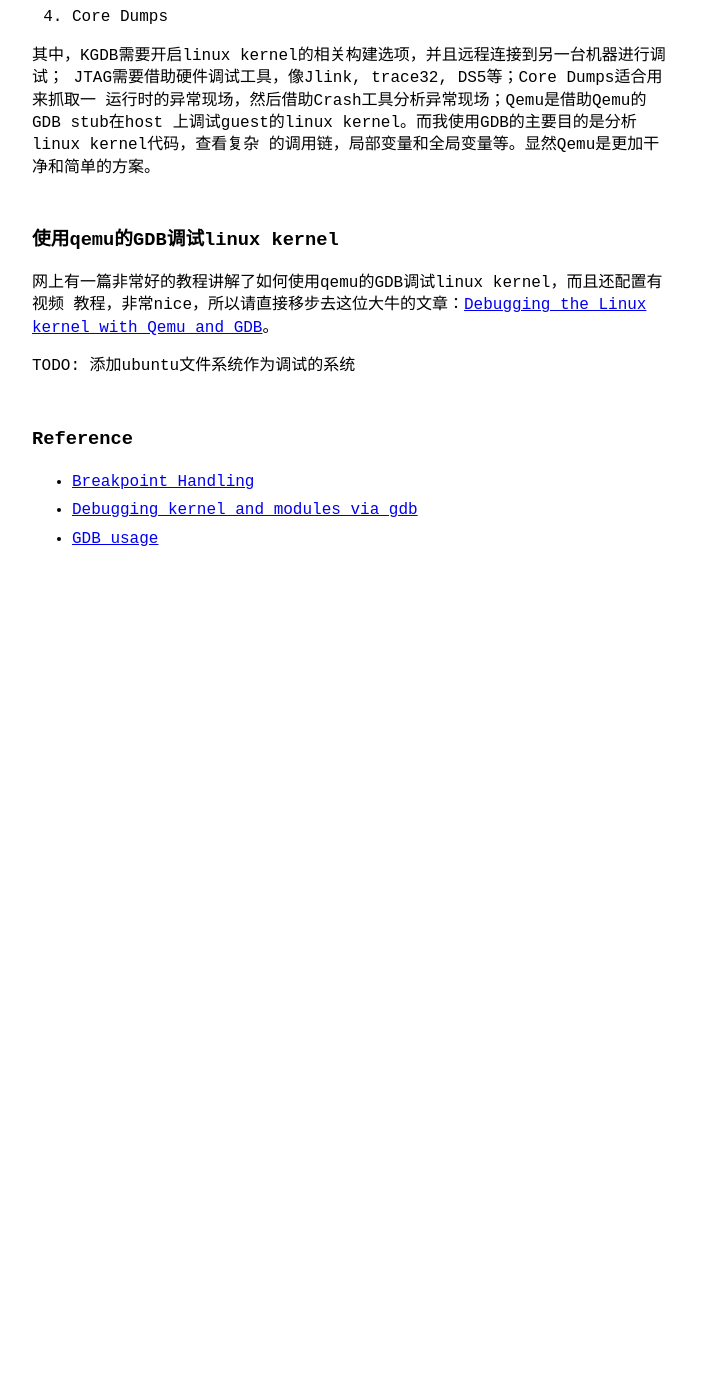
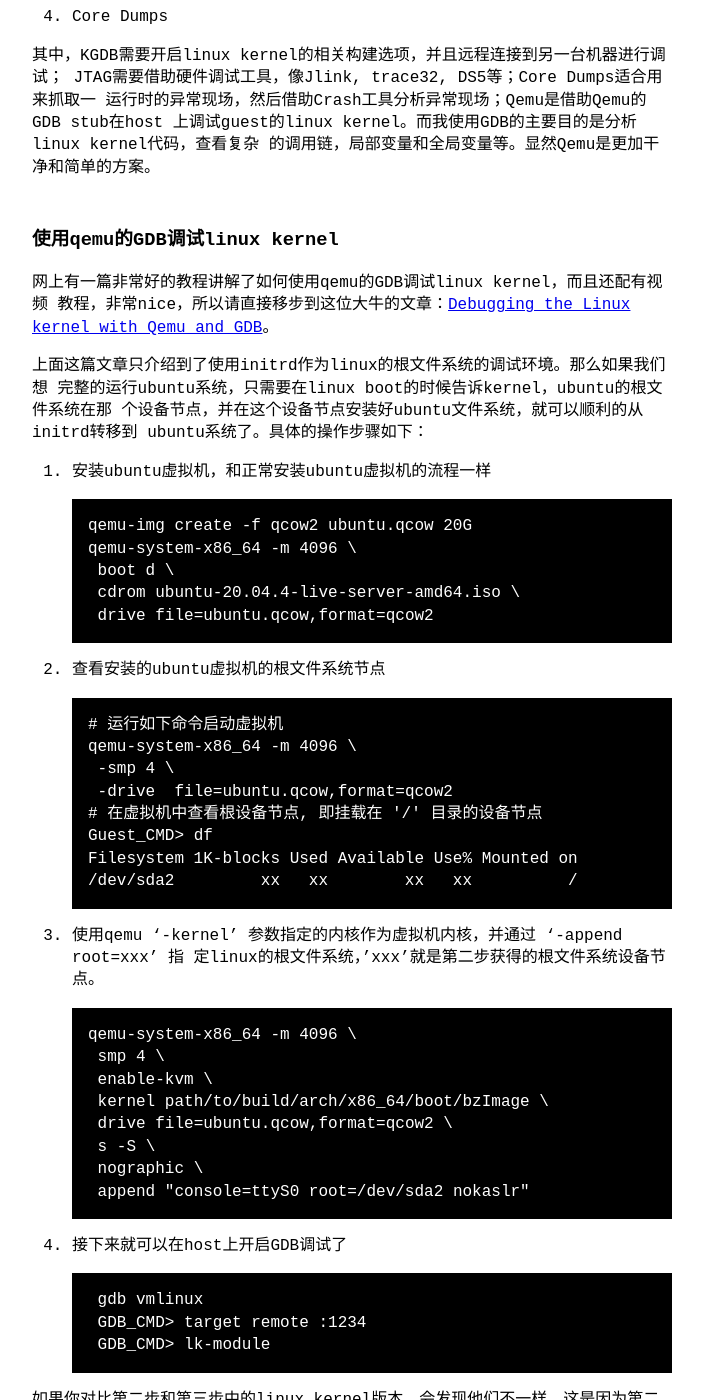
Before and after one commit to XueZitian/XueZitian.github.io, a Jekyll site: the page built from _posts/2022-03-16-using-qemu-GDB-debug-linux-kernel.md, in a window 1280 px wide and 1400 px high, scrolled down 2082 px. Shown: the whole window, without its empty margins (288-991 px from the left). Built offline with Jekyll 4.4.1, drawn with Linux system fonts in a browser that asks for light colours; before the commit the page ends 2712 px from its top, so only the background shows below that; some of the changed text lies outside the part shown.

Commit message:
update using qemu gdb debug linux kernel

````diff
--- a/_posts/2022-03-16-using-qemu-GDB-debug-linux-kernel.md
+++ b/_posts/2022-03-16-using-qemu-GDB-debug-linux-kernel.md
@@ -90,11 +90,62 @@ JTAG需要借助硬件调试工具，像Jlink, trace32, DS5等；Core Dumps适
 
 ### 使用qemu的GDB调试linux kernel
 
-网上有一篇非常好的教程讲解了如何使用qemu的GDB调试linux kernel，而且还配置有视频
-教程，非常nice，所以请直接移步去这位大牛的文章：[Debugging the Linux kernel with
+网上有一篇非常好的教程讲解了如何使用qemu的GDB调试linux kernel，而且还配有视频
+教程，非常nice，所以请直接移步到这位大牛的文章：[Debugging the Linux kernel with
 Qemu and GDB][4]。
 
-TODO: 添加ubuntu文件系统作为调试的系统
+上面这篇文章只介绍到了使用initrd作为linux的根文件系统的调试环境。那么如果我们想
+完整的运行ubuntu系统，只需要在linux boot的时候告诉kernel，ubuntu的根文件系统在那
+个设备节点，并在这个设备节点安装好ubuntu文件系统，就可以顺利的从initrd转移到
+ubuntu系统了。具体的操作步骤如下：
+1. 安装ubuntu虚拟机，和正常安装ubuntu虚拟机的流程一样
+```bash
+qemu-img create -f qcow2 ubuntu.qcow 20G
+qemu-system-x86_64 -m 4096 \
+	boot d \
+	cdrom ubuntu-20.04.4-live-server-amd64.iso \
+	drive file=ubuntu.qcow,format=qcow2
+```
+2. 查看安装的ubuntu虚拟机的根文件系统节点
+```bash
+# 运行如下命令启动虚拟机
+qemu-system-x86_64 -m 4096 \
+	-smp 4 \
+	-drive  file=ubuntu.qcow,format=qcow2
+# 在虚拟机中查看根设备节点, 即挂载在 '/' 目录的设备节点
+Guest_CMD> df
+Filesystem 1K-blocks Used Available Use% Mounted on
+/dev/sda2         xx   xx        xx   xx          /
+```
+3. 使用qemu '-kernel' 参数指定的内核作为虚拟机内核，并通过 '-append root=xxx' 指
+定linux的根文件系统，'xxx'就是第二步获得的根文件系统设备节点。
+```bash
+qemu-system-x86_64 -m 4096 \
+	smp 4 \
+	enable-kvm \
+	kernel path/to/build/arch/x86_64/boot/bzImage \
+	drive file=ubuntu.qcow,format=qcow2 \
+	s -S \
+	nographic \
+	append "console=ttyS0 root=/dev/sda2 nokaslr"
+```
+4. 接下来就可以在host上开启GDB调试了
+```bash
+ gdb vmlinux
+ GDB_CMD> target remote :1234
+ GDB_CMD> lk-module
+```
+
+如果你对比第二步和第三步中的linux kernel版本，会发现他们不一样，这是因为第二步中
+的linux kernel来自于第一步安装的ubuntu文件系统，而第三步的linux kernel来自我们
+通过 '-kernel' 参数指定的kernel。当qemu没有使用 '-kernel' 参数时，qemu完整的模拟
+了x86系统启动的完整流程：BOIS -> grub -> linux kernel -> initrd -> ubuntu文件系
+统；而当qemu指定'-kernel' 参数时，qemu启动虚拟机的流程变为：linux kernel ->
+ubuntu文件系统(initrd是否会参与，有待进一步分析，我不是很确定)。另外，当我们使用
+'-kernel' 指定的kernel版本和ubuntu文件系统中kernel版本不一致时，按理ubuntu文件系
+统的linux module在加载的时候可能会出错，因为它和正在运行的kernel版本并不一致。
+Interesting ... 关于这一块涉及到的知识点很多：BOIS, grub, initrd和ubuntu文件系统
+等等，这些我需要再理一理。
 
 ### Reference
 * [Breakpoint Handling][1]
````
